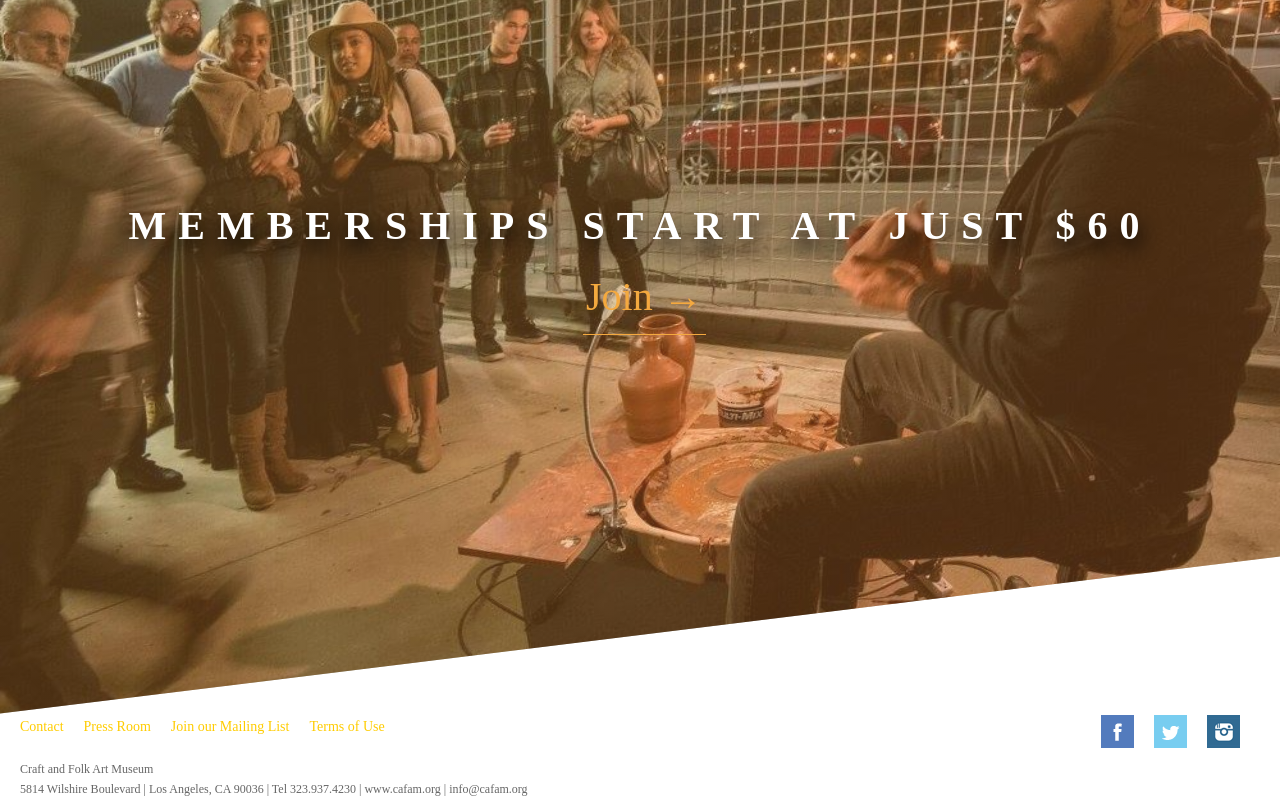
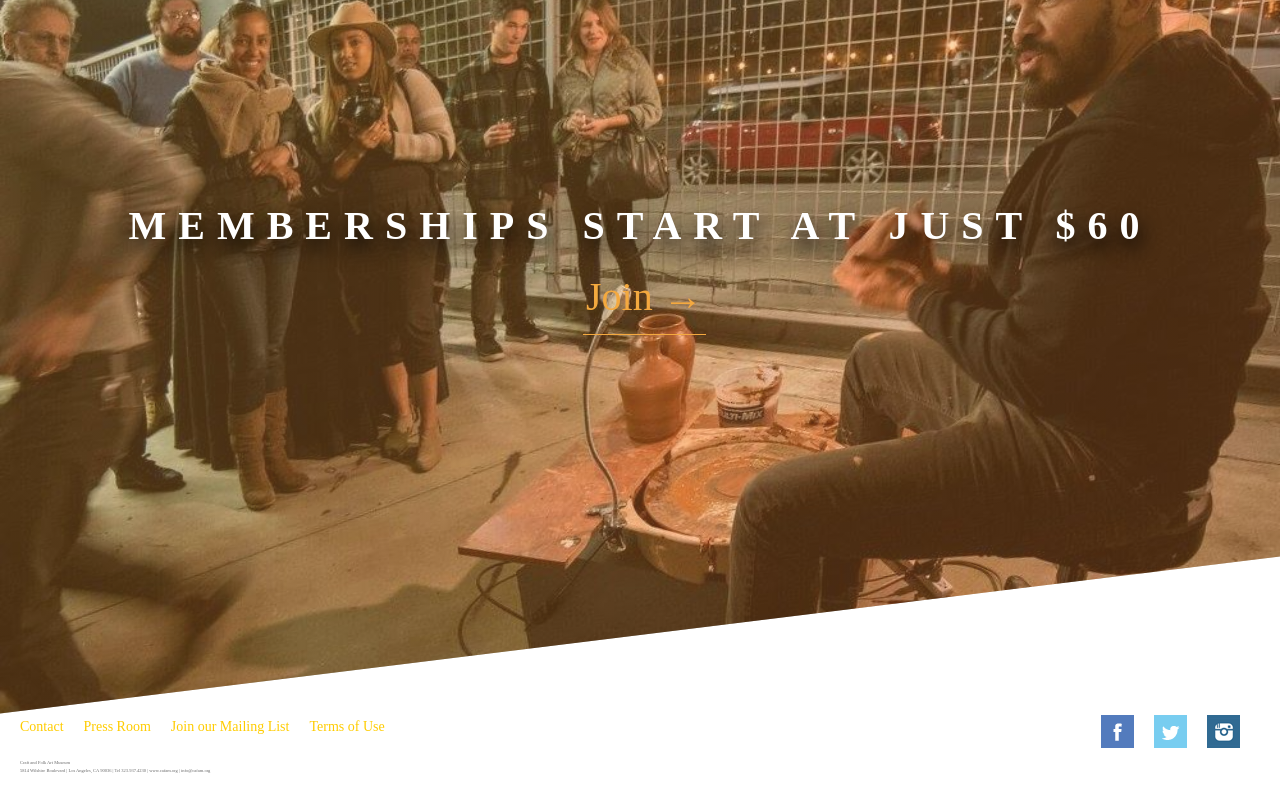
Before and after one commit to AlexEBall/CAFAM-Beacon-Project, a website: page secondFloor.html in a window 1280 px wide. Shown: the part 2345-3145 px from the top of the page. After the commit the page ends 3119 px from the top, so only its background shows below. Drawn offline with Linux system fonts and the light colour scheme.

Commit message:
need font

```diff
--- a/sass/layout/_footer.scss
+++ b/sass/layout/_footer.scss
@@ -45,6 +45,10 @@
     &__legal {
         color: #666;
         font-size: 1.2rem;
+
+        &-small {
+            font-size: .45rem !important;
+        }
     }
 }
 
--- a/secondFloor.html
+++ b/secondFloor.html
@@ -115,9 +115,9 @@
             <div class="clear"></div>
         </div>
 
-        <div class="footer__legal">
-            Craft and Folk Art Museum
-            <br/> 5814 Wilshire Boulevard | Los Angeles, CA 90036 | Tel 323.937.4230 | www.cafam.org | info@cafam.org
+        <div class="footer__legal footer__legal-small">
+            Craft and Folk Art Museum<br/>
+            5814 Wilshire Boulevard | Los Angeles, CA 90036 | Tel 323.937.4230 | www.cafam.org | info@cafam.org
         </div>
     </div>
 </body>
```
Also changed, not shown: index.html (+1 -1 lines), css/style.css.
